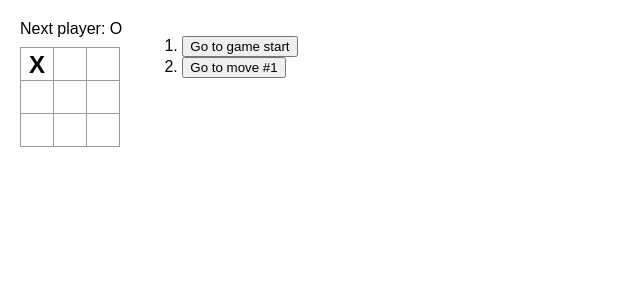
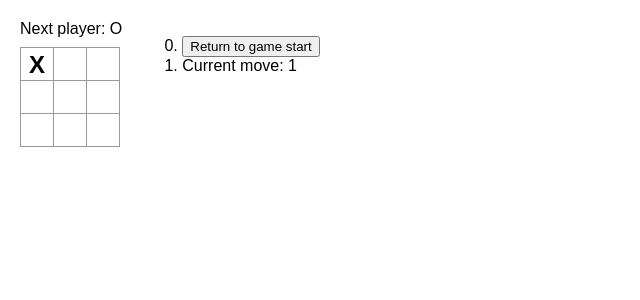
Before and after one commit to colehenry/tic-tac-toe, a React (Create React App) app: page / in a window 1280 px wide. Both pictures are taken after a click on the button 37 px from the left and 64 px from the top of the page. Shown: the top 300 px of the page, without its empty margins (0-640 px from the left). Built offline with nearby package versions, Linux system fonts and the light colour scheme.

Commit message:
Current move no longer a button

```diff
--- a/src/App.js
+++ b/src/App.js
@@ -2,35 +2,43 @@ import { useState } from "react";
 
 
 export default function Game() {
-  const [xIsNext, setXIsNext] = useState(true);
+  //const [xIsNext, setXIsNext] = useState(true);
   const [history, setHistory] = useState([Array(9).fill(null)]);
   const [currentMove, setCurrentMove] = useState(0);
+  const xIsNext = currentMove % 2 === 0;
   const currentSquares = history[currentMove];
 
   function handlePlay(nextSquares) {
     const nextHistory = [...history.slice(0, currentMove+1), nextSquares];
     setHistory(nextHistory);
     setCurrentMove(nextHistory.length-1)
-    setXIsNext(!xIsNext);
   }
 
   function jumpTo(nextMove) {
     setCurrentMove(nextMove);
-    setXIsNext(nextMove % 2 === 0);
   }
 
   const moves = history.map((squares, move) => {
     let description;
     if (move > 0) {
-      description = 'Go to move #' + move;
+      description = 'Go back to move #' + move;
     } else {
-      description = 'Go to game start';
+      description = 'Return to game start';
     }
+    if (move === currentMove) {
+      return (
+      <li>
+        <>Current move: {currentMove}</>
+      </li>
+      )
+    } else {
     return (
-      <li key= {move} >
-        <button onClick={()=> jumpTo(move)}>{description}</button>
-      </li>
-    )
+      <div>
+        <li key= {move} value= {move}>
+          <button onClick={()=> jumpTo(move)}>{description}</button>
+        </li>
+      </div>
+    )}
   })
 
   return (
@@ -39,6 +47,7 @@ export default function Game() {
         <Board xIsNext={xIsNext} squares={currentSquares} onPlay = {handlePlay} />
       </div>
       <div className="game-info">
+
         <ol>{moves}</ol>
       </div>
     </div>
```
